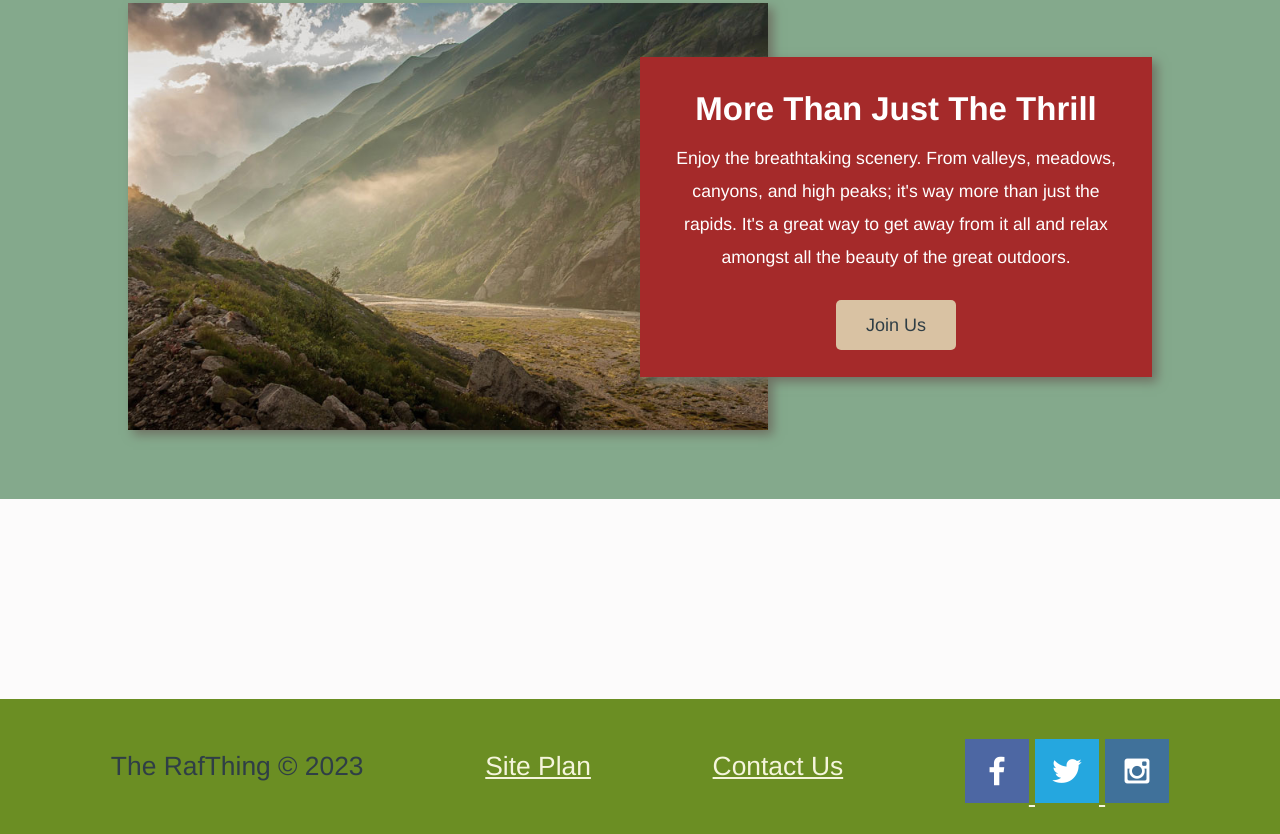
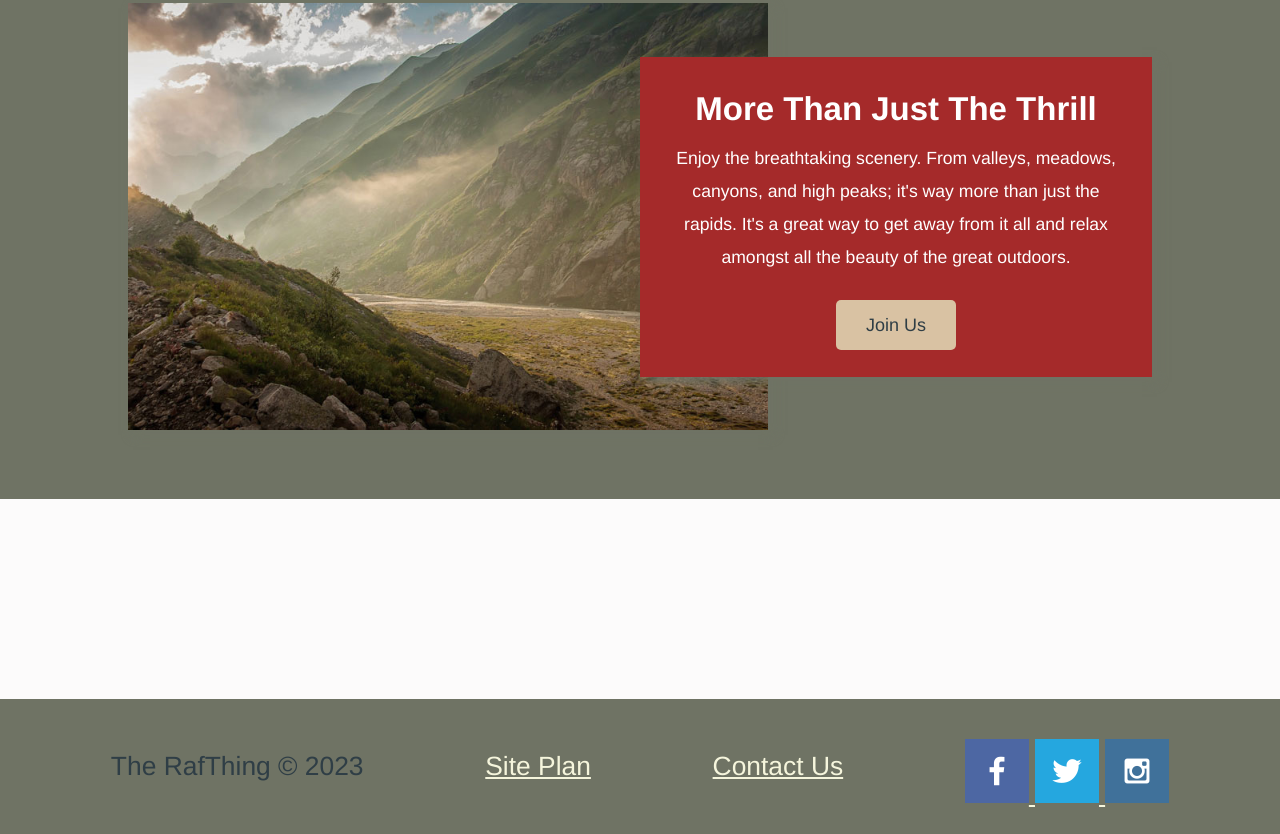
Before and after one commit to dominicemilio/wwr1, a plain HTML site: page index.html in a window 1280 px wide. Shown: the part 1942-2776 px from the top of the page. Drawn offline with Linux system fonts and the light colour scheme; a web font is replaced by a local one.

Commit message:
changed colors

```diff
--- a/styles/style.css
+++ b/styles/style.css
@@ -102,7 +102,7 @@ h2 {
 }
 
 h4 {
-  color: #84a98c;
+  color:#6f7364 ;
   font-family: "Architects Daughter", sans-serif, Helvetica;
 }
 
@@ -121,7 +121,7 @@ main section {
 
 #background {
   height: 725px;
-  background-color: #84a98c;
+  background-color: #6f7364;
   grid-column: 1/11;
   grid-row: 4/9;
 }
@@ -228,7 +228,7 @@ footer {
   color: #2f3e46;
   padding: 25px 50px;
   margin-top: 200px;
-  background-color: olivedrab;
+  background-color: #6f7364;
   display: flex;
   justify-content: space-around;
   align-items: center;
```
